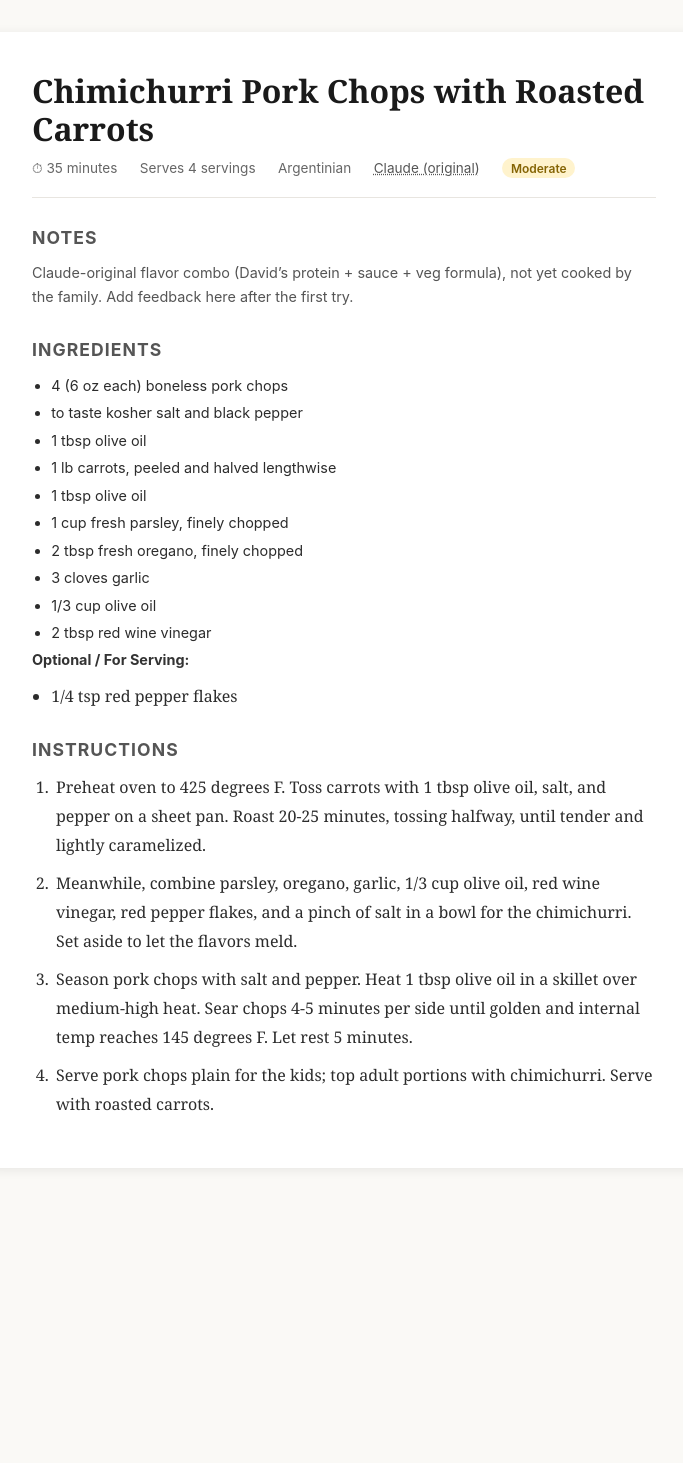
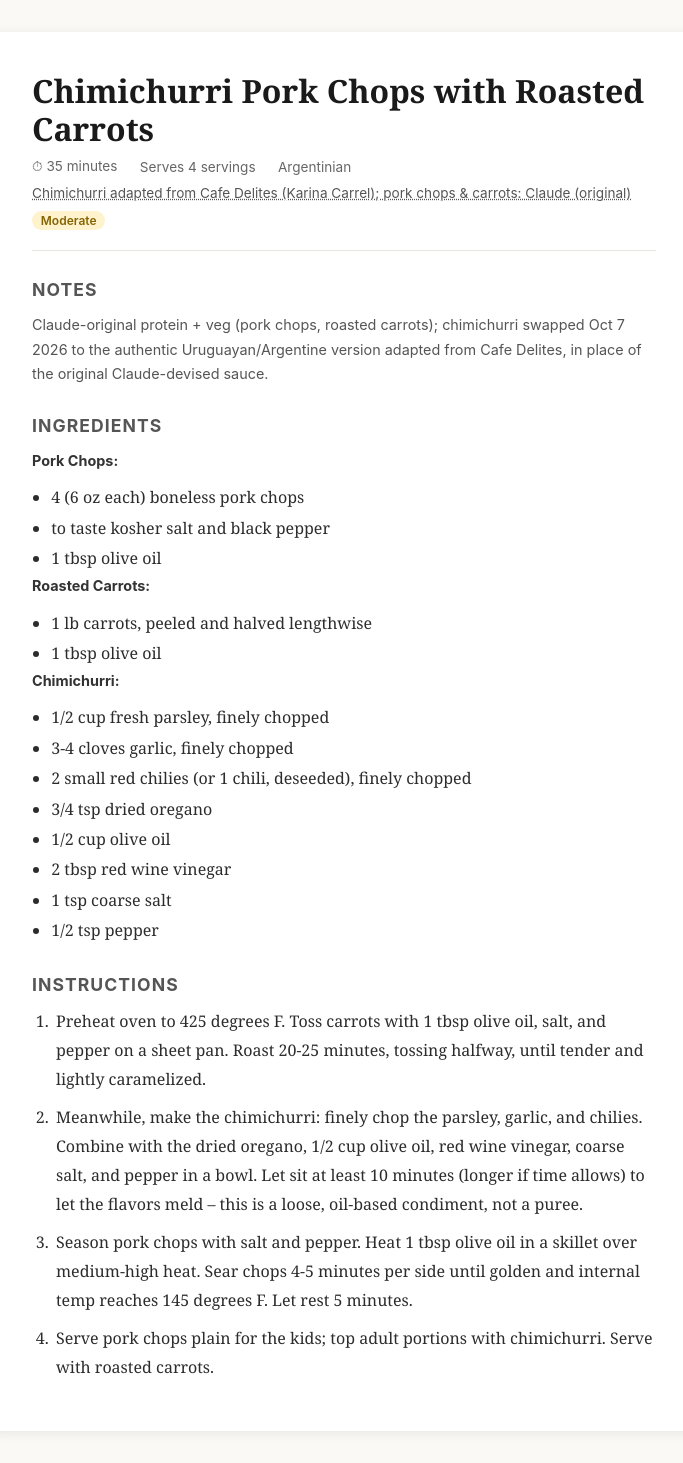
Before and after one commit to DavidMAllison/menubuilder-recipes, a Jekyll site: the page built from Chimichurri_Pork_Chops_with_Roasted_Carrots.md, in a window 1280 px wide. Shown: the whole page, without its empty margins (296-979 px from the left). Built offline with Jekyll 4.4.1, drawn with Linux system fonts in a browser that asks for light colours; our own code applies the rules of GitHub Pages for plain Markdown files; before the commit the page ends 1200 px from its top, so only the background shows below that.

Commit message:
Swap chimichurri to authentic Cafe Delites version
Co-Authored-By: Claude Sonnet 5 <noreply@anthropic.com>
Claude-Session: https://claude.ai/code/session_014R1qPfs8jVEYZTP21V8ocA

```diff
--- a/Chimichurri_Pork_Chops_with_Roasted_Carrots.md
+++ b/Chimichurri_Pork_Chops_with_Roasted_Carrots.md
@@ -2,28 +2,35 @@
 
 ## Notes
 
-Claude-original flavor combo (David's protein + sauce + veg formula), not yet cooked by the family. Add feedback here after the first try.
+Claude-original protein + veg (pork chops, roasted carrots); chimichurri swapped Oct 7 2026 to the authentic Uruguayan/Argentine version adapted from Cafe Delites, in place of the original Claude-devised sauce.
 
 ## Ingredients
+
+**Pork Chops:**
 
 - 4 (6 oz each) boneless pork chops
 - to taste kosher salt and black pepper
 - 1 tbsp olive oil
+
+**Roasted Carrots:**
+
 - 1 lb carrots, peeled and halved lengthwise
 - 1 tbsp olive oil
-- 1 cup fresh parsley, finely chopped
-- 2 tbsp fresh oregano, finely chopped
-- 3 cloves garlic
-- 1/3 cup olive oil
+
+**Chimichurri:**
+
+- 1/2 cup fresh parsley, finely chopped
+- 3-4 cloves garlic, finely chopped
+- 2 small red chilies (or 1 chili, deseeded), finely chopped
+- 3/4 tsp dried oregano
+- 1/2 cup olive oil
 - 2 tbsp red wine vinegar
-
-**Optional / For Serving:**
-
-- 1/4 tsp red pepper flakes
+- 1 tsp coarse salt
+- 1/2 tsp pepper
 
 ## Instructions
 
 1. Preheat oven to 425 degrees F. Toss carrots with 1 tbsp olive oil, salt, and pepper on a sheet pan. Roast 20-25 minutes, tossing halfway, until tender and lightly caramelized.
-2. Meanwhile, combine parsley, oregano, garlic, 1/3 cup olive oil, red wine vinegar, red pepper flakes, and a pinch of salt in a bowl for the chimichurri. Set aside to let the flavors meld.
+2. Meanwhile, make the chimichurri: finely chop the parsley, garlic, and chilies. Combine with the dried oregano, 1/2 cup olive oil, red wine vinegar, coarse salt, and pepper in a bowl. Let sit at least 10 minutes (longer if time allows) to let the flavors meld -- this is a loose, oil-based condiment, not a puree.
 3. Season pork chops with salt and pepper. Heat 1 tbsp olive oil in a skillet over medium-high heat. Sear chops 4-5 minutes per side until golden and internal temp reaches 145 degrees F. Let rest 5 minutes.
 4. Serve pork chops plain for the kids; top adult portions with chimichurri. Serve with roasted carrots.
```
Also changed, not shown: _data/recipes.json.
